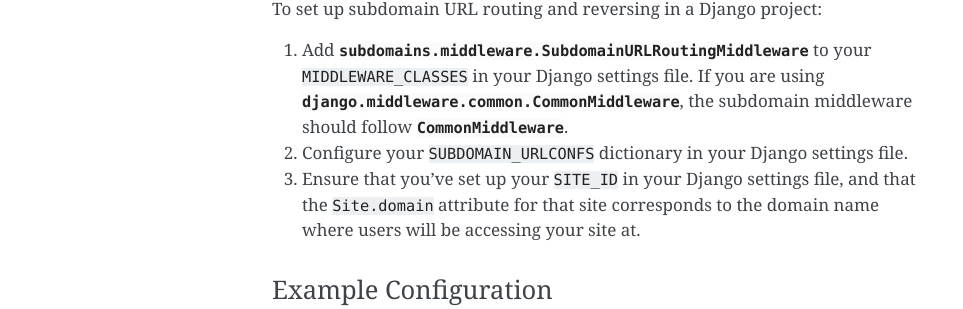
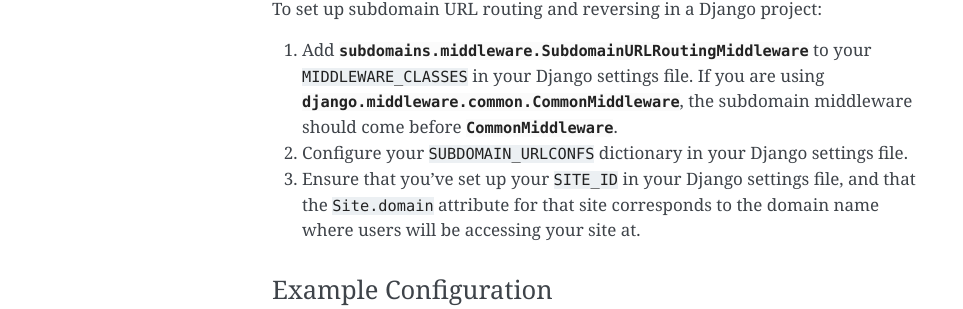
Before and after one commit to tkaemming/django-subdomains, a Sphinx documentation site: the page built from docs/index.rst, in a window 1280 px wide and 900 px high, scrolled down 484 px. Shown: the part 171-480 px from the top of the window, without its empty margins (148-1111 px from the left). Built offline with Sphinx 7.4.7, drawn with Linux system fonts in a browser that asks for light colours; the version number could not be read and is left out.

Commit message:
Correct order of middleware in documentation.
Fixes #8

```diff
--- a/docs/index.rst
+++ b/docs/index.rst
@@ -32,7 +32,7 @@
 1. Add :class:`subdomains.middleware.SubdomainURLRoutingMiddleware` to your
    ``MIDDLEWARE_CLASSES`` in your Django settings file. If you are using
    :class:`django.middleware.common.CommonMiddleware`, the subdomain middleware
-   should follow :class:`~django.middleware.common.CommonMiddleware`.
+   should come before :class:`~django.middleware.common.CommonMiddleware`.
 2. Configure your ``SUBDOMAIN_URLCONFS`` dictionary in your Django settings file.
 3. Ensure that you've set up your ``SITE_ID`` in your Django settings file,
    and that the ``Site.domain`` attribute for that site corresponds to the
```
